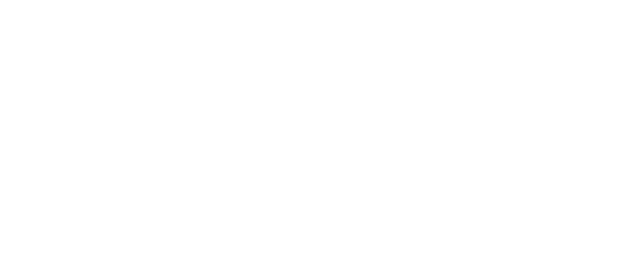
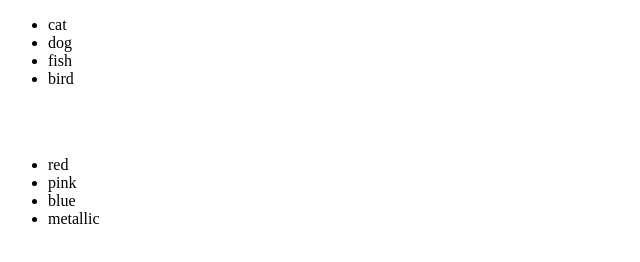
Before and after one commit to Shusweela/week5, a plain HTML site: page index.html in a window 1280 px wide. Shown: the whole page, without its empty margins (0-640 px from the left). Drawn offline with Linux system fonts and the light colour scheme.

Commit message:
updating domJS assignment

```diff
--- a/index.html
+++ b/index.html
@@ -6,6 +6,23 @@
     <title>DOM Manipulation...</title>
 </head>
 <body>
+ <script src="dom.js" ></script>
 
+ <div>
+     <ul>
+         <li>cat</li>
+         <li>dog</li>
+         <li>fish</li>
+         <li>bird</li>
+     </ul>
+     <br>
+     <br>
+     <ul>
+        <li>red</li>
+        <li>pink</li>
+        <li>blue</li>
+        <li>metallic</li>
+     </ul>
+ </div>
 </body>
 </html>
--- a/objects.js
+++ b/objects.js
@@ -1,7 +1,7 @@
 //object created of favorite book
 var book = {title: "Avoiding Mr. Wrong--and what to Do If You Didn't--Ten Men who Will Ruin Your Life", authName: "Stephen Arterburn, Meg J. Rinck, Margaret Josephson Rinck", genre: "self-help or spiritual, religion", shrtDsrp: "descriptions of diffent categories of men women may fall for; and quizzes and more to also help women to understand themselves and guide into act more wisely in pursuit of Mr. Right--instead of contiuous crushed relationships", price: "14.92", seller: "Amazon",}
 
-Function value () {
+function value () {
     buyNow (price " " seller);
     learnMore (Title, " ",genre, " " shrtDescrp);
     console.log(book);
```
